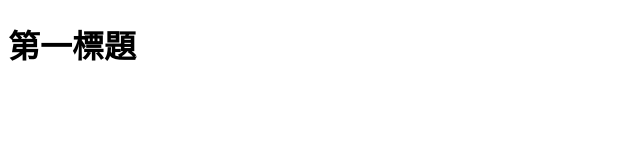
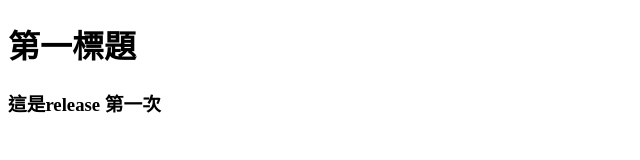
Before and after one commit to psycho909/gitflow-demo01, a plain HTML site: page index.html in a window 1280 px wide. Shown: the whole page, without its empty margins (0-640 px from the left). Drawn offline with Linux system fonts and the light colour scheme.

Commit message:
release 第一次

```diff
--- a/index.html
+++ b/index.html
@@ -7,5 +7,6 @@
 </head>
 <body>
     <h1>第一標題</h1>
+    <h3>這是release 第一次</h3>
 </body>
 </html>
```
